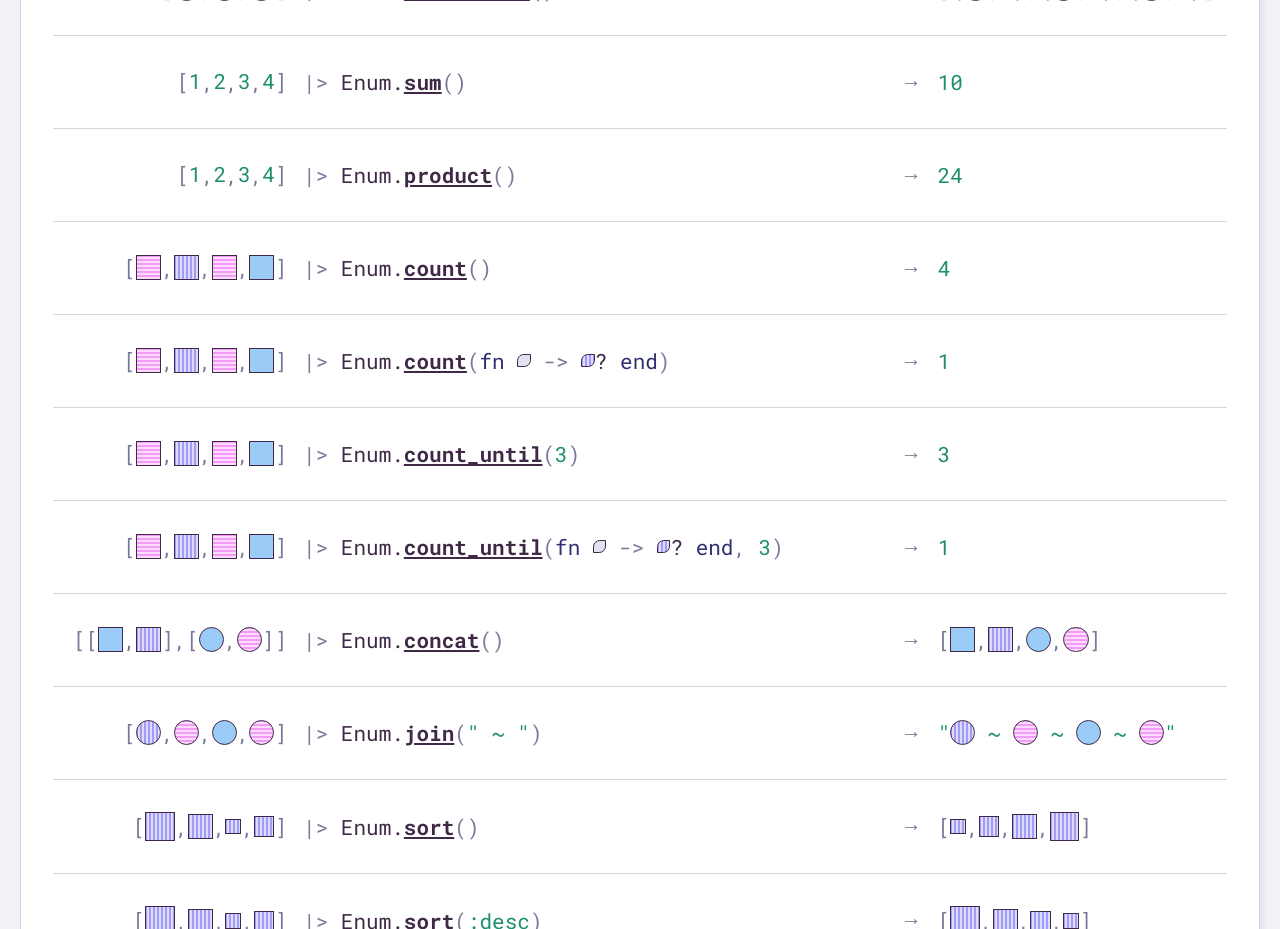
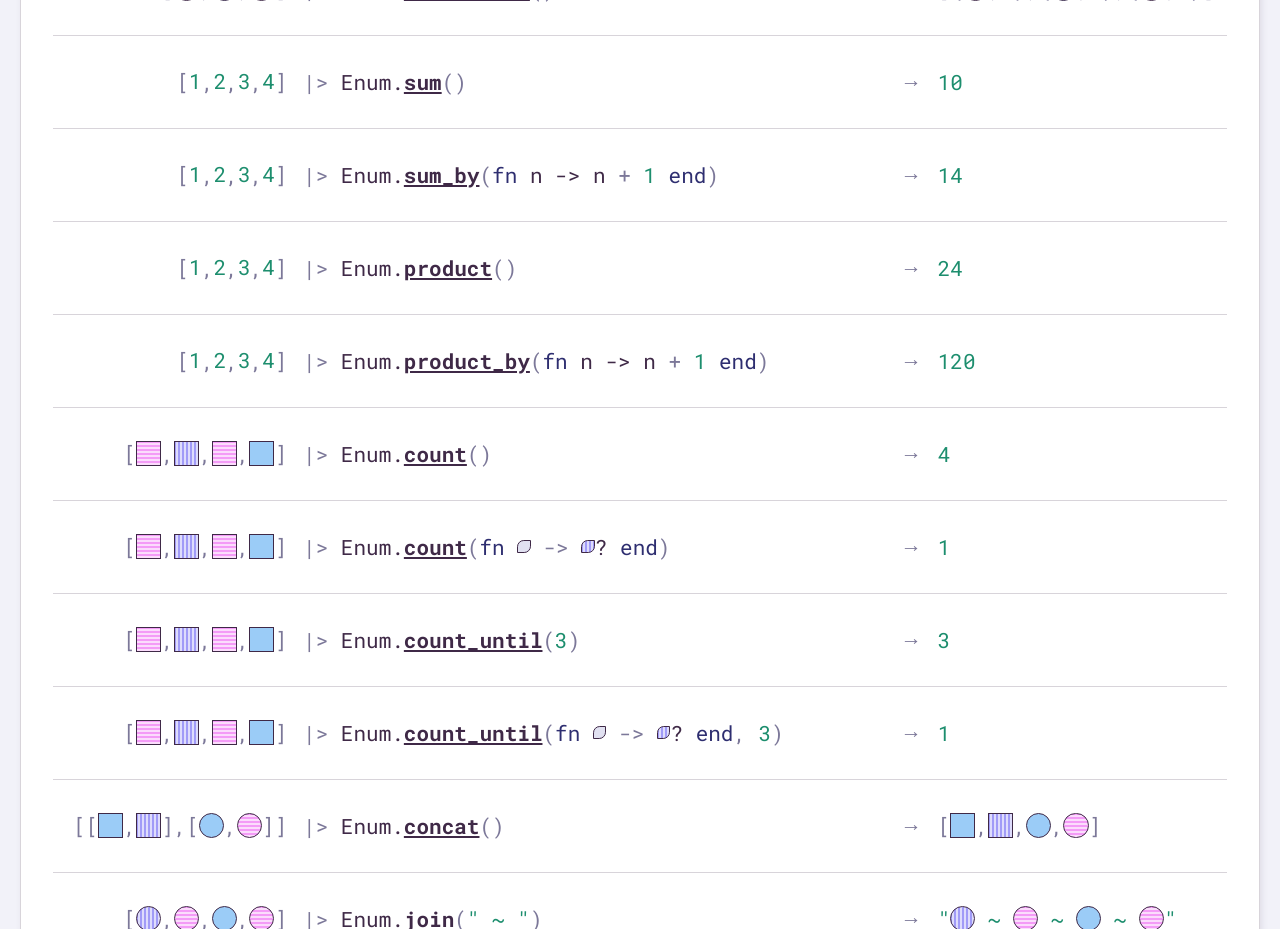
Before and after one commit to angelikatyborska/elixir-enum-cheatsheet, a Vue app: page / in a window 1280 px wide. Shown: the part 920-1849 px from the top of the page. Built offline with nearby package versions, Linux system fonts and the light colour scheme.

Commit message:
Add Elixir 1.18 functions

```diff
--- a/src/App.vue
+++ b/src/App.vue
@@ -295,8 +295,7 @@
           <code><span class="token number">10</span></code>
         </div>
 
-
-        <div id="product/1" class="input">
+        <div id="sum_by/2" class="input">
           <code class="token punctuation">[</code>
           <div class="list">
             <span class="token number">1</span><code class="token punctuation">,</code>
@@ -306,6 +305,35 @@
           </div>
           <code class="token punctuation">]</code>
         </div>
+        <div class="code sum_by/2">
+          <code><span class="token operator">|> </span>Enum.<em><a href="https://hexdocs.pm/elixir/Enum.html#sum_by/2">sum_by</a></em>
+            <span class="token punctuation">(</span>
+            <span class="token keyword">fn </span>
+            <span>n -> n </span>
+            <span class="token punctuation">+ </span>
+            <span class="token number">1</span>
+            <span class="token keyword"> end</span>
+            <span class="token punctuation">)</span>
+          </code>
+        </div>
+        <div class="arrow" title="returns">
+          <span aria-hidden="true">→</span><span class="sr-only">returns</span>
+        </div>
+        <div class="output">
+          <code><span class="token number">14</span></code>
+        </div>
+
+
+        <div id="product/1" class="input">
+          <code class="token punctuation">[</code>
+          <div class="list">
+            <span class="token number">1</span><code class="token punctuation">,</code>
+            <span class="token number">2</span><code class="token punctuation">,</code>
+            <span class="token number">3</span><code class="token punctuation">,</code>
+            <span class="token number">4</span>
+          </div>
+          <code class="token punctuation">]</code>
+        </div>
         <div class="code product/1">
           <code><span class="token operator">|> </span>Enum.<em><a href="https://hexdocs.pm/elixir/Enum.html#product/1">product</a></em>
             <span class="token punctuation">()</span>
@@ -316,6 +344,35 @@
         </div>
         <div class="output">
           <code><span class="token number">24</span></code>
+        </div>
+
+
+        <div id="product_by/2" class="input">
+          <code class="token punctuation">[</code>
+          <div class="list">
+            <span class="token number">1</span><code class="token punctuation">,</code>
+            <span class="token number">2</span><code class="token punctuation">,</code>
+            <span class="token number">3</span><code class="token punctuation">,</code>
+            <span class="token number">4</span>
+          </div>
+          <code class="token punctuation">]</code>
+        </div>
+        <div class="code product_by/2">
+          <code><span class="token operator">|> </span>Enum.<em><a href="https://hexdocs.pm/elixir/Enum.html#product_by/2">product_by</a></em>
+            <span class="token punctuation">(</span>
+            <span class="token keyword">fn </span>
+            <span>n -> n </span>
+            <span class="token punctuation">+ </span>
+            <span class="token number">1</span>
+            <span class="token keyword"> end</span>
+            <span class="token punctuation">)</span>
+          </code>
+        </div>
+        <div class="arrow" title="returns">
+          <span aria-hidden="true">→</span><span class="sr-only">returns</span>
+        </div>
+        <div class="output">
+          <code><span class="token number">120</span></code>
         </div>
 
 
```
